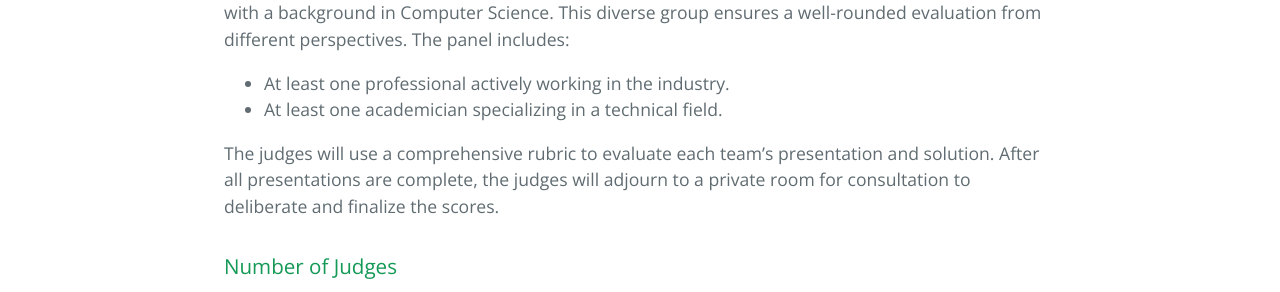
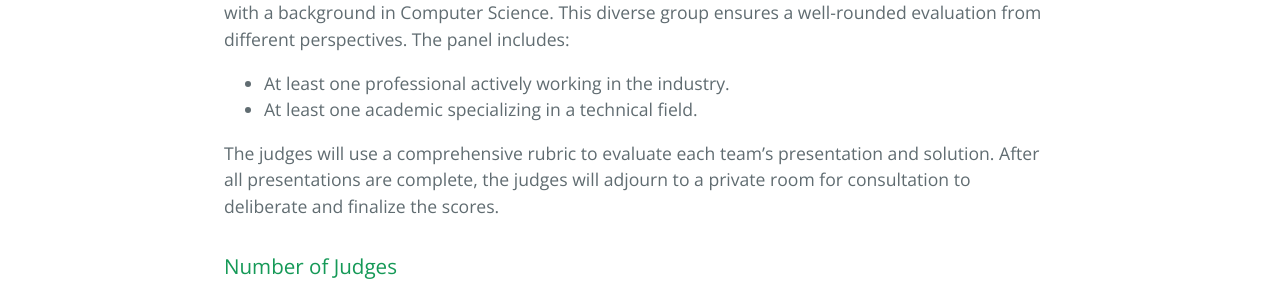
Before and after one commit to hack4her/hack4her.github.io, a Jekyll site: the page built from rubric.md, in a window 1280 px wide. Shown: the part 641-933 px from the top of the page. Built offline with Jekyll 4.4.1, drawn with Linux system fonts in a browser that asks for light colours; our own code applies the rules of GitHub Pages for plain Markdown files.

Commit message:
Update rubric.md

```diff
--- a/rubric.md
+++ b/rubric.md
@@ -5,7 +5,7 @@
 Our judging panel comprises a balanced mix of professionals from both academia and industry, all with a background in Computer Science. This diverse group ensures a well-rounded evaluation from different perspectives. The panel includes:
 
 - At least one professional actively working in the industry.
-- At least one academician specializing in a technical field.
+- At least one academic specializing in a technical field.
 
 The judges will use a comprehensive rubric to evaluate each team's presentation and solution. After all presentations are complete, the judges will adjourn to a private room for consultation to deliberate and finalize the scores.
 
```
